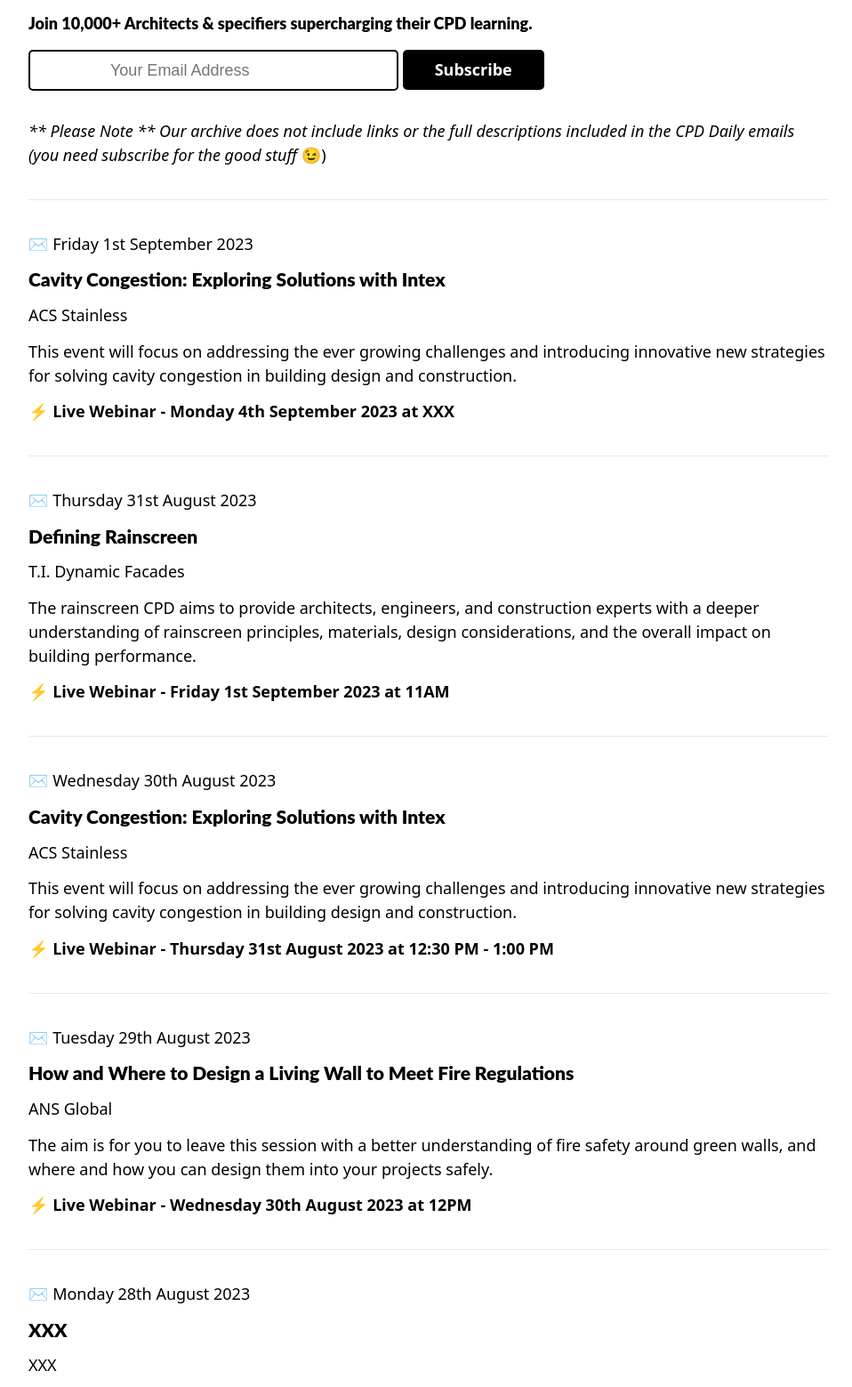
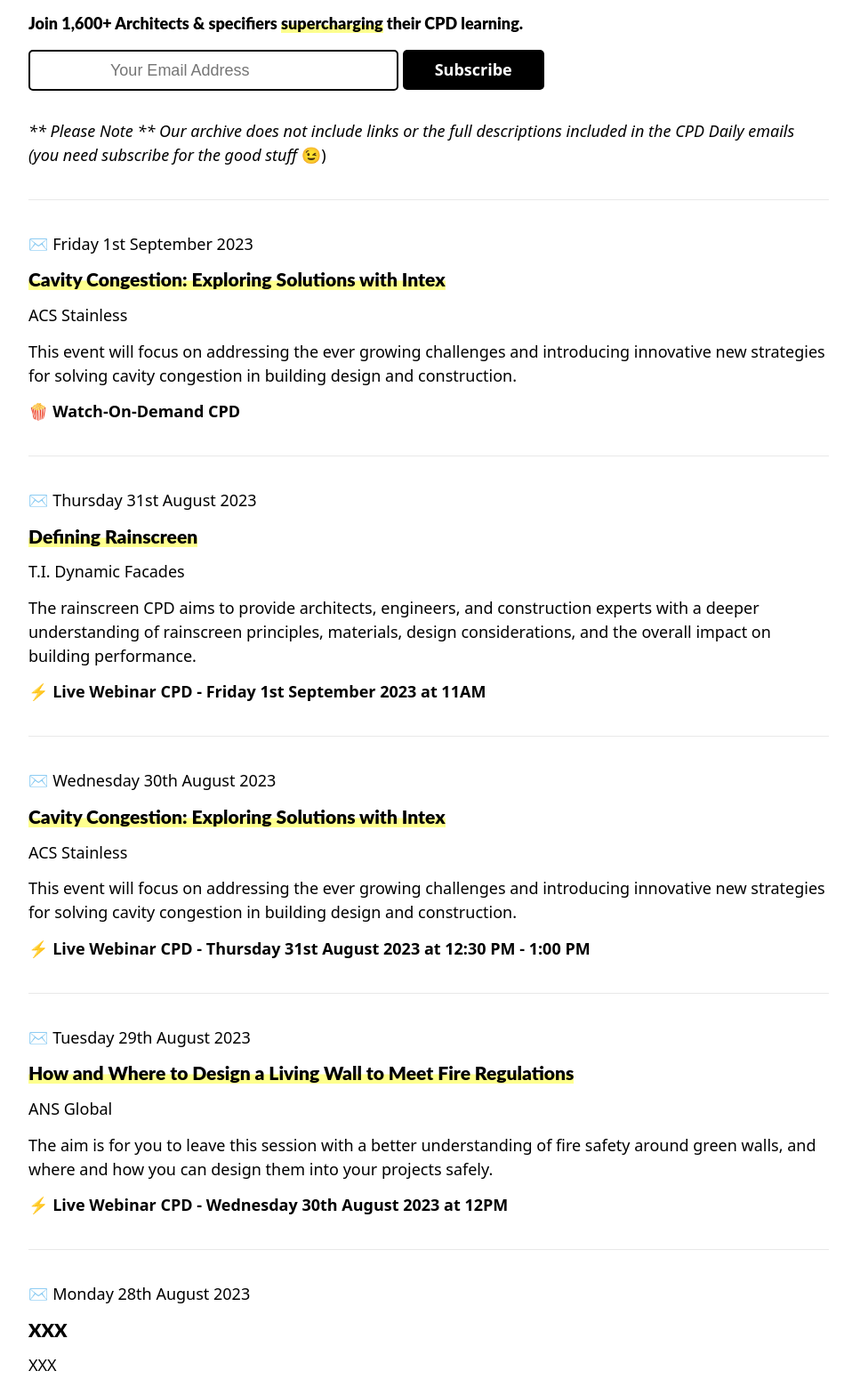
Before and after one commit to dazlester/cpd-daily, a plain HTML site: page archive.html in a window 1280 px wide. Shown: the part 167-1726 px from the top of the page at 89% size, without its empty margins (158-1116 px from the left). Drawn offline with Linux system fonts and the light colour scheme.

Commit message:
Small updates

```diff
--- a/archive.html
+++ b/archive.html
@@ -7,7 +7,7 @@
   <meta name="generator" content="pandoc" />
   <meta name="monetization" content="$ilp.uphold.com/PnzAfi76YMDP">
   <meta name="viewport" content="width=device-width, initial-scale=1.0, user-scalable=yes" />
-  <title>CPD Daily Newsletter</title>
+  <title>CPD DAILY ARCHIVE</title>
       <link rel="icon" href="images/favicon.ico" />
       <link rel="stylesheet" href="cpdnewsletter.css" />
       <meta charset="utf-8" />
@@ -40,10 +40,10 @@
         </nav>-->
 </header>
 <main>
-<h1 class="title">CPD Daily Archive</h1>
+<h1 class="title">CPD DAILY ARCHIVE 🗓️</h1>
 <p></p>
 
-<h4 style="margin-top: 30px;">Join 10,000+ Architects & specifiers supercharging their CPD learning.</h4>
+<h4 style="margin-top: 30px;">Join 1,600+ Architects & specifiers <span style="box-shadow: inset 0 -0.5em 0 #feff8e;">supercharging</span> their CPD learning.</h4>
 
 <form method="post" action="https://sendfox.com/form/10xgn1/3ewd6k" class="sendfox-form" id="3ewd6k" data-async="true" data-recaptcha="true">
 <input type="email" id="sendfox_form_email" placeholder="Your Email Address" name="email" required />
@@ -64,39 +64,39 @@
 
 
 <p>✉️ Friday 1st September 2023</p>
-<h3 style="margin-top: 0px;">Cavity Congestion: Exploring Solutions with Intex</h3>
+<h3 style="margin-top: 0px;"><span style="box-shadow: inset 0 -0.5em 0 #feff8e;">Cavity Congestion: Exploring Solutions with Intex</span></h3>
 <p>ACS Stainless</p>
 <p>This event will focus on addressing the ever growing challenges and introducing innovative new strategies for solving cavity congestion in building design and construction.</p>
-<p><strong>⚡ Live Webinar - Monday 4th September 2023 at XXX</strong></p>
+<p><strong>🍿 Watch-On-Demand CPD</strong></p>
 
 <hr />
 <p>✉️ Thursday 31st August 2023</p>
-<h3 style="margin-top: 0px;">Defining Rainscreen</h3>
+<h3 style="margin-top: 0px;"><span style="box-shadow: inset 0 -0.5em 0 #feff8e;">Defining Rainscreen</span></h3>
 <p>T.I. Dynamic Facades</p>
 <p>The rainscreen CPD aims to provide architects, engineers, and construction experts with a deeper understanding of rainscreen principles, materials, design considerations, and the overall impact on building performance.</p>
-<p><strong>⚡ Live Webinar - Friday 1st September 2023 at 11AM</strong></p>
+<p><strong>⚡ Live Webinar CPD - Friday 1st September 2023 at 11AM</strong></p>
 
 
 <hr />
 <p>✉️ Wednesday 30th August 2023</p>
-<h3 style="margin-top: 0px;">Cavity Congestion: Exploring Solutions with Intex</h3>
+<h3 style="margin-top: 0px;"><span style="box-shadow: inset 0 -0.5em 0 #feff8e;">Cavity Congestion: Exploring Solutions with Intex</span></h3>
 <p>ACS Stainless</p>
 <p>This event will focus on addressing the ever growing challenges and introducing innovative new strategies for solving cavity congestion in building design and construction.</p>
-<p><strong>⚡ Live Webinar - Thursday 31st August 2023 at 12:30 PM - 1:00 PM</strong></p>
+<p><strong>⚡ Live Webinar CPD - Thursday 31st August 2023 at 12:30 PM - 1:00 PM</strong></p>
 
 <hr />
 <p>✉️ Tuesday 29th August 2023</p>
-<h3 style="margin-top: 0px;">How and Where to Design a Living Wall to Meet Fire Regulations</h3>
+<h3 style="margin-top: 0px;"><span style="box-shadow: inset 0 -0.5em 0 #feff8e;">How and Where to Design a Living Wall to Meet Fire Regulations</span></h3>
 <p>ANS Global</p>
 <p>The aim is for you to leave this session with a better understanding of fire safety around green walls, and where and how you can design them into your projects safely.</p>
-<p><strong>⚡ Live Webinar - Wednesday 30th August 2023 at 12PM</strong></p>
+<p><strong>⚡ Live Webinar CPD - Wednesday 30th August 2023 at 12PM</strong></p>
 
 <hr />
 <p>✉️ Monday 28th August 2023</p>
 <h3 style="margin-top: 0px;">XXX</h3>
 <p>XXX</p>
 <p>XXX</p>
-<p><strong>⚡ Live Webinar - Tuesday 29th August 2023 at XX</strong></p>
+<p><strong>⚡ Live Webinar CPD - Tuesday 29th August 2023 at XX</strong></p>
 
 </main>
     <footer>
```
Also changed, not shown: index.html (+13 -8 lines).
